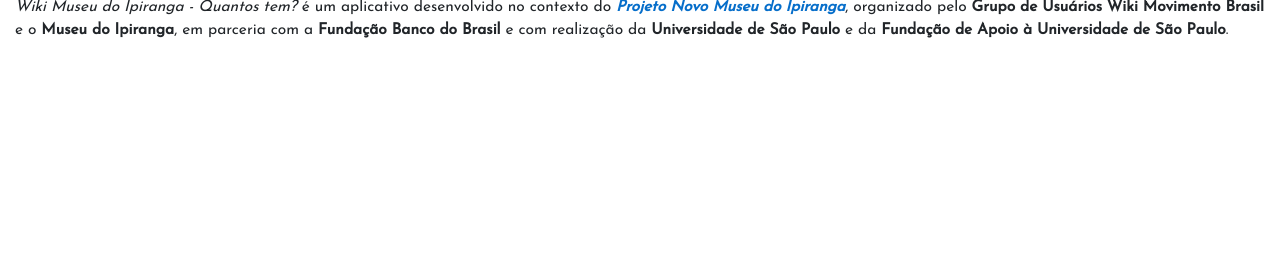
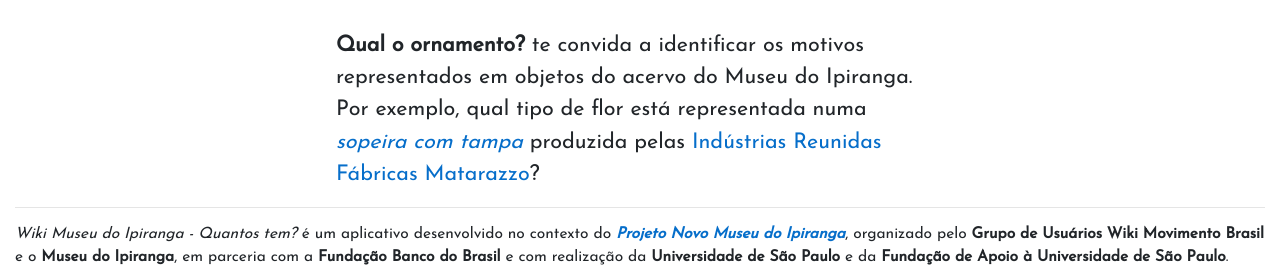
Before and after one commit to Ederporto/povoconta, a Flask app: page /apps in a window 1280 px wide. Shown: the part 2843-3112 px from the top of the page. Before the commit the page ends 2881 px from the top, so only its background shows below. Run offline with Flask 2, Linux system fonts and the light colour scheme; the visitor is signed in with stand-in values (Sample User, id 1); parts of the project's set-up code (start-up, migrations or seed data) failed here and were passed over; some libraries are stand-ins or nearby versions.

Commit message:
Updating files

```diff
--- a/templates/apps.html
+++ b/templates/apps.html
@@ -18,6 +18,7 @@
         <div class="w3-row">
             <div class="w3-container w3-quarter"></div>
             <div class="w3-container w3-half" style="padding-top: 30px; padding-bottom: 30px">
+                <a target="_blank" href="https://wikiquantos.toolforge.org/" style="background-color:transparent">
                     {% if lang=="en" %}
                         <img class="banner"
                              src="https://commons.wikimedia.org/wiki/Special:FilePath/WikiMI - Quantos tem - en.svg"
@@ -27,18 +28,21 @@
                              src="https://commons.wikimedia.org/wiki/Special:FilePath/WikiMI - Quantos tem - pt.svg"
                              alt='{{ _("Logotipo Wiki Museu do Ipiranga - Quantos tem?") }}' width="100%"/>
                     {% endif %}
+                </a>
             </div>
         </div>
         <div class="w3-row">
             <div class="w3-container w3-quarter"></div>
             <div class="w3-container w3-half">
-                {{ _("O primeiro aplicativo, <b>Quantos tem?</b> te convida a contar quantos elementos estão presentes nas obras do acervo do Museu do Ipiranga.") }}
+                {{ _("<b>Quantos tem?</b> te convida a contar quantos elementos estão presentes nas obras do acervo do Museu do Ipiranga.") }}
+                {{ _("Por exemplo, quantos cordeiros estão retratados no quadro <a target=\"_blank\" href=\"https://www.wikidata.org/Q52303216\"><i>Mulher na Janela Alimentando Cordeiros, Menino Sentado numa Banqueta</i></a>, de <a target=\"_blank\" href=\"https://pt.wikipedia.org/Adrien_Henri_Vital_van_Emelen\">Adrien Henri Vital van Emelen</a>?") }}
             </div>
         </div>
         {# Com que roupa eu vou? #}
         <div class="w3-row">
             <div class="w3-container w3-quarter"></div>
             <div class="w3-container w3-half" style="padding-top: 30px; padding-bottom: 30px">
+                <a target="_blank" href="https://wikiroupas.toolforge.org/" style="background-color:transparent">
                     {% if lang=="en" %}
                         <img class="banner"
                              src="https://commons.wikimedia.org/wiki/Special:FilePath/WikiMI - Com que roupa eu vou - en.svg"
@@ -48,18 +52,21 @@
                              src="https://commons.wikimedia.org/wiki/Special:FilePath/WikiMI - Com que roupa eu vou - pt.svg"
                              alt='{{ _("Logotipo Wiki Museu do Ipiranga - Com que roupa eu vou?") }}' width="100%"/>
                     {% endif %}
+                </a>
             </div>
         </div>
         <div class="w3-row">
             <div class="w3-container w3-quarter"></div>
             <div class="w3-container w3-half">
-                {{ _("O segundo aplicativo, <b>Com que roupa eu vou?</b> te convida a descrever as roupas e os acessórios das pessoas retratadas em obras do acervo do Museu do Ipiranga.") }}
+                {{ _("<b>Com que roupa eu vou?</b> te convida a descrever as roupas e os acessórios das pessoas retratadas em obras do acervo do Museu do Ipiranga.") }}
+                {{ _("Por exemplo, quais acessórios são usados por Dona Jessy de Souza Queiroz em seu <a target=\"_blank\" href=\"https://www.wikidata.org/Q52302832\"><i>retrato</i></a> por <a target=\"_blank\" href=\"https://pt.wikipedia.org/Karl_Ernst_Papf\">Karl Ernst Papf</a>?") }}
             </div>
         </div>
         {# Qual a marca? #}
         <div class="w3-row">
             <div class="w3-container w3-quarter"></div>
             <div class="w3-container w3-half" style="padding-top: 30px; padding-bottom: 30px">
+                <a target="_blank" href="https://wikimarcas.toolforge.org/" style="background-color:transparent">
                     {% if lang=="en" %}
                         <img class="banner"
                              src="https://commons.wikimedia.org/wiki/Special:FilePath/WikiMI - Qual a marca - en.svg"
@@ -69,33 +76,38 @@
                              src="https://commons.wikimedia.org/wiki/Special:FilePath/WikiMI - Qual a marca - pt.svg"
                              alt='{{ _("Logotipo Wiki Museu do Ipiranga - Qual a marca?") }}' width="100%"/>
                     {% endif %}
+                </a>
             </div>
         </div>
         <div class="w3-row">
             <div class="w3-container w3-quarter"></div>
             <div class="w3-container w3-half">
-                {{ _("O terceiro aplicativo, <b>Qual a marca?</b> te convida a identificar as marcas de objetos do acervo do Museu do Ipiranga.") }}
+                {{ _("<b>Qual a marca?</b> te convida a identificar as marcas de objetos do acervo do Museu do Ipiranga.") }}
+                {{ _("Por exemplo, qual a marca do brinquedo <a target=\"_blank\" href=\"https://www.wikidata.org/Q65033132\"><i>Trem de luxo Nº2</i></a>?") }}
             </div>
         </div>
         {# O que retrata? #}
         <div class="w3-row">
             <div class="w3-container w3-quarter"></div>
             <div class="w3-container w3-half" style="padding-top: 30px; padding-bottom: 30px">
+                <a target="_blank" href="https://wikimotivos.toolforge.org/" style="background-color:transparent">
                     {% if lang=="en" %}
                         <img class="banner"
-                         src="https://commons.wikimedia.org/wiki/Special:FilePath/WikiMI - O que retrata - en.svg"
-                         alt='{{ _("Logotipo Wiki Museu do Ipiranga - O que retrata?") }}' width="100%"/>
+                             src="https://commons.wikimedia.org/wiki/Special:FilePath/WikiMI - Qual o ornamento - en.svg"
+                             alt='{{ _("Logotipo Wiki Museu do Ipiranga - Qual o ornamento?") }}' width="100%"/>
                     {% else %}
                         <img class="banner"
-                         src="https://commons.wikimedia.org/wiki/Special:FilePath/WikiMI - O que retrata - pt.svg"
-                         alt='{{ _("Logotipo Wiki Museu do Ipiranga - O que retrata?") }}' width="100%"/>
+                             src="https://commons.wikimedia.org/wiki/Special:FilePath/WikiMI - Qual o ornamento - pt.svg"
+                             alt='{{ _("Logotipo Wiki Museu do Ipiranga - Qual o ornamento?") }}' width="100%"/>
                     {% endif %}
+                </a>
             </div>
         </div>
         <div class="w3-row">
             <div class="w3-container w3-quarter"></div>
             <div class="w3-container w3-half">
-                {{ _("O quarto aplicativo, <b>O que retrata?</b> te convida a identificar os motivos representados em objetos do acervo do Museu do Ipiranga.") }}
+                {{ _("<b>Qual o ornamento?</b> te convida a identificar os motivos representados em objetos do acervo do Museu do Ipiranga.") }}
+                {{ _("Por exemplo, qual tipo de flor está representada numa <a target=\"_blank\" href=\"https://www.wikidata.org/Q106210419\"><i>sopeira com tampa</i></a> produzida pelas <a target=\"_blank\" href=\"https://pt.wikipedia.org/Indústrias_Reunidas_Fábricas_Matarazzo\">Indústrias Reunidas Fábricas Matarazzo</a>?") }}
             </div>
         </div>
     </div>
```
Also changed, not shown: translations/en/LC_MESSAGES/messages.po, 2 other files. Lines whose indentation alone changed are shown as unchanged.
